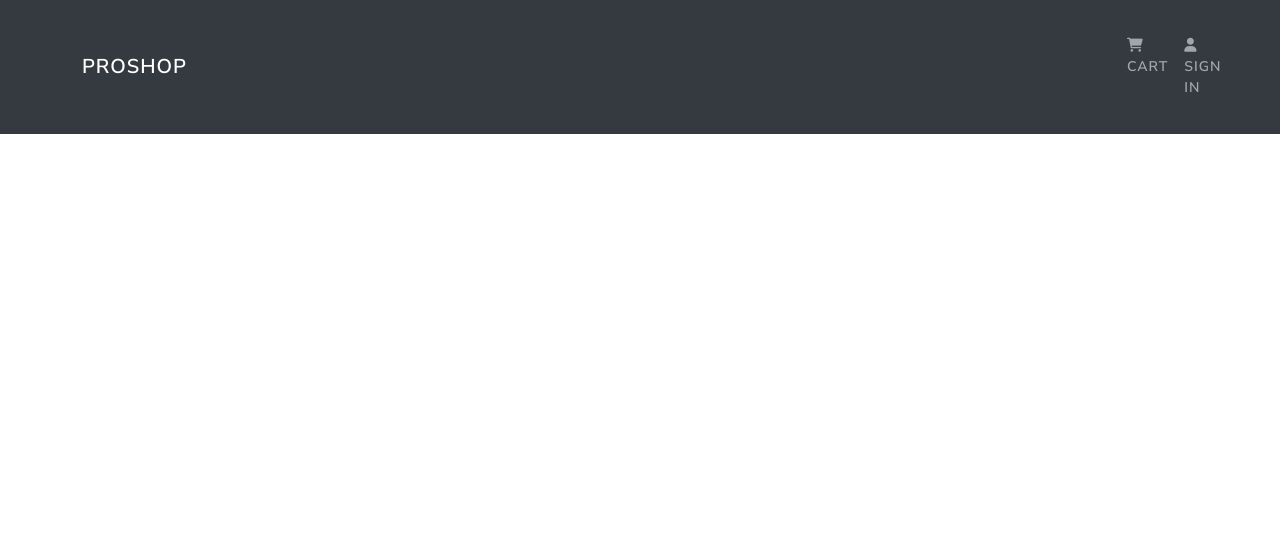
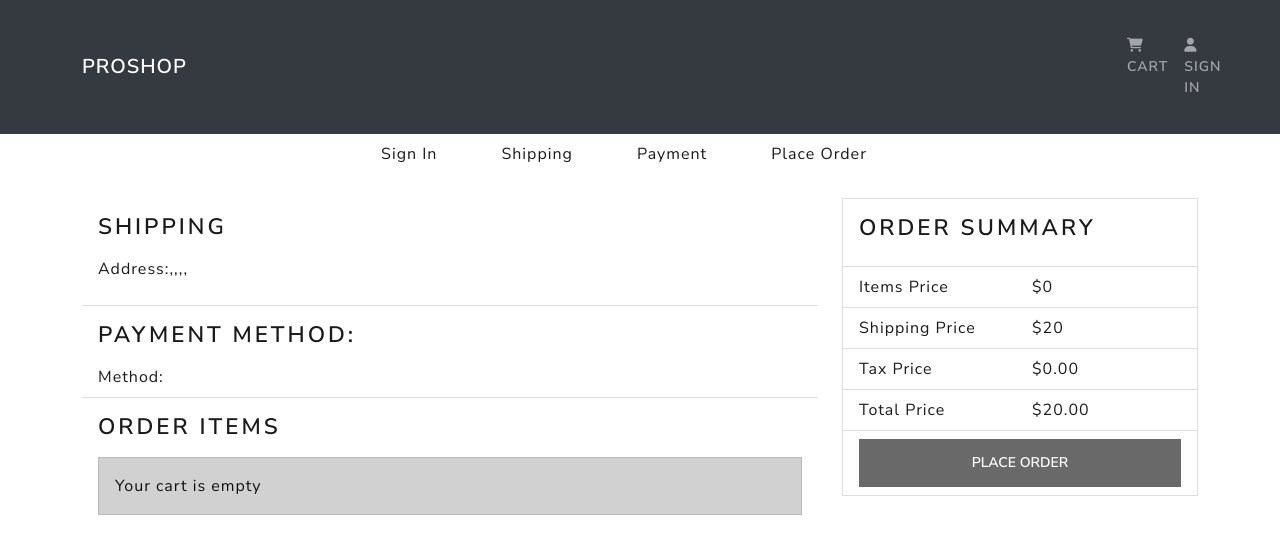
Before and after one commit to ramanadevara/Proshop, a React (Create React App) app in the folder frontend/: page /placeOrder in a window 1280 px wide. Shown: the top 554 px of the page. Built offline with nearby package versions, Linux system fonts and the light colour scheme.

Commit message:
adds place order screen

```diff
--- a/frontend/src/App.js
+++ b/frontend/src/App.js
@@ -1,7 +1,7 @@
 import React from "react"
 import Header from "./components/Header"
 import Footer from "./components/Footer"
-import { Container } from "react-bootstrap"
+import { Container, Placeholder } from "react-bootstrap"
 import HomeScreen from "./Screens/HomeScreen"
 import ProductScreen from "./Screens/ProductScreen"
 import { BrowserRouter as Router, Route, Routes } from "react-router-dom"
@@ -10,6 +10,8 @@ import LoginScreen from "./Screens/LoginScreen"
 import RegisterScreen from "./Screens/RegisterScreen"
 import ProfileScreen from "./Screens/ProfileScreen"
 import ShippingScreen from "./Screens/ShippingScreen"
+import PaymentScreen from "./Screens/PaymentScreen"
+import PlaceOrderScreen from "./Screens/PlaceOrderScreen"
 const App = () => {
   return (
     <Router>
@@ -25,6 +27,8 @@ const App = () => {
             <Route path='/register' element={<RegisterScreen />}></Route>
             <Route path='/profile' element={<ProfileScreen />}></Route>
             <Route path='/shipping' element={<ShippingScreen />}></Route>
+            <Route path='/payment' element={<PaymentScreen />}></Route>
+            <Route path='/placeOrder' element={<PlaceOrderScreen />}></Route>
           </Routes>
         </main>
       </Container>
--- a/frontend/src/Constants/cartConstants.js
+++ b/frontend/src/Constants/cartConstants.js
@@ -1,3 +1,4 @@
 export const CART_ADD_ITEM = "CART_ADD_ITEM"
 export const CART_REMOVE_ITEM = "CART_REMOVE_ITEM"
 export const CART_SAVE_SHIPPING_ADRESS = "CART_SAVE_SHIPPING_ADDRESS"
+export const CART_SAVE_PAYMENT_METHOD = "CART_SAVE_PAYMENT_METHOD"
--- a/frontend/src/Reducers/cartReducers.js
+++ b/frontend/src/Reducers/cartReducers.js
@@ -1,6 +1,7 @@
 import {
   CART_ADD_ITEM,
   CART_REMOVE_ITEM,
+  CART_SAVE_PAYMENT_METHOD,
   CART_SAVE_SHIPPING_ADRESS,
 } from "../Constants/cartConstants.js"
 
@@ -48,6 +49,12 @@ export const cartReducer = (
         ...state,
         shippingAddress: action.payload,
       }
+
+    case CART_SAVE_PAYMENT_METHOD:
+      return {
+        ...state,
+        paymentMethod: action.payload,
+      }
     default:
       return state
   }
--- /dev/null
+++ b/frontend/src/Screens/PaymentScreen.js
@@ -0,0 +1,54 @@
+import React from "react"
+import { useState } from "react"
+import {
+  Button,
+  Form,
+  FormControl,
+  FormGroup,
+  FormLabel,
+  Col,
+} from "react-bootstrap"
+import { useDispatch, useSelector } from "react-redux"
+import { useNavigate } from "react-router-dom"
+import { savePaymentMethod, saveShippingAddress } from "../actions/cartActions"
+import CheckoutSteps from "../components/CheckoutSteps"
+import FormContainer from "../components/FormContainer"
+const PaymentScreen = () => {
+  const [paymentMethod, setPaymentMethod] = useState("PayPal")
+
+  const dispatch = useDispatch()
+  const navigate = useNavigate()
+
+  const submitHandler = () => {
+    dispatch(savePaymentMethod(paymentMethod))
+    navigate("/placeorder")
+  }
+  return (
+    <FormContainer>
+      <CheckoutSteps step1 step2 step3 />
+      <h1>Payment</h1>
+      <Form onSubmit={submitHandler}>
+        <FormGroup>
+          <Form.Label>Select Method</Form.Label>
+          <Col>
+            <Form.Check
+              type='radio'
+              label='PayPal or Credit Card'
+              id='PayPal'
+              name='paymentMethod'
+              value='PayPal'
+              onChange={(e) => setPaymentMethod(e.target.value)}
+              checked
+            ></Form.Check>
+          </Col>
+        </FormGroup>
+
+        <Button type='submit' variant='primary' style={{ marginTop: "30px" }}>
+          Continue
+        </Button>
+      </Form>
+    </FormContainer>
+  )
+}
+
+export default PaymentScreen
--- /dev/null
+++ b/frontend/src/Screens/PlaceOrderScreen.js
@@ -0,0 +1,137 @@
+import React from "react"
+import {
+  Button,
+  Card,
+  Col,
+  Image,
+  ListGroup,
+  ListGroupItem,
+  Row,
+} from "react-bootstrap"
+import { useSelector } from "react-redux"
+import { Link } from "react-router-dom"
+import CheckoutSteps from "../components/CheckoutSteps"
+import Message from "../components/Message"
+
+const PlaceOrderScreen = () => {
+  const cart = useSelector((state) => state.cart)
+
+  cart.itemPrice = cart.cartItems.reduce(
+    (acc, item) => acc + item.price * item.qty,
+    0
+  )
+  cart.shippingPrice = cart.itemPrice > 50 ? 0 : 20
+  cart.taxPrice = Number(0.15 * cart.itemPrice).toFixed(2)
+  cart.totalPrice = Number(
+    Number(cart.itemPrice) + Number(cart.shippingPrice) + Number(cart.taxPrice)
+  ).toFixed(2)
+
+  const placeOrderHandler = () => {}
+  return (
+    <>
+      <CheckoutSteps step1 step2 step3 step4 />
+      <Row>
+        <Col md={8}>
+          <ListGroup variant='flush'>
+            <ListGroupItem>
+              <h2>Shipping</h2>
+              <p>
+                <strong>Address:</strong>
+                {cart.shippingAddress.address},{cart.shippingAddress.city},
+                {cart.shippingAddress.postalCode},{cart.shippingAddress.country}
+                ,
+              </p>
+            </ListGroupItem>
+            <ListGroupItem>
+              <h2>Payment Method:</h2>
+              <strong>Method:</strong>
+              {cart.paymentMethod}
+            </ListGroupItem>
+            <ListGroupItem>
+              <h2>Order Items</h2>
+              {cart.cartItems.length === 0 ? (
+                <Message>Your cart is empty</Message>
+              ) : (
+                <ListGroup variant='flush'>
+                  {cart.cartItems.map((item, index) => (
+                    <ListGroupItem key={index}>
+                      <Row>
+                        <Col md={1}>
+                          <Image
+                            src={item.image}
+                            alt={item.name}
+                            fluid
+                            rounded
+                          />
+                        </Col>
+                        <Col>
+                          <Link to={`/product/${item.product}`}>
+                            {item.name}
+                          </Link>
+                        </Col>
+                        <Col md={4}>
+                          {item.qty} x {item.price} = ${item.qty * item.price}
+                        </Col>
+                      </Row>
+                    </ListGroupItem>
+                  ))}
+                </ListGroup>
+              )}
+            </ListGroupItem>
+          </ListGroup>
+        </Col>
+        <Col md={4}>
+          <Card>
+            <ListGroup variant='flush'>
+              <ListGroupItem>
+                <h2>Order Summary</h2>
+              </ListGroupItem>
+
+              <ListGroupItem>
+                <Row>
+                  <Col>Items Price</Col>
+                  <Col>${cart.itemPrice}</Col>
+                </Row>
+              </ListGroupItem>
+
+              <ListGroupItem>
+                <Row>
+                  <Col>Shipping Price</Col>
+                  <Col>${cart.shippingPrice}</Col>
+                </Row>
+              </ListGroupItem>
+
+              <ListGroupItem>
+                <Row>
+                  <Col>Tax Price</Col>
+                  <Col>${cart.taxPrice}</Col>
+                </Row>
+              </ListGroupItem>
+
+              <ListGroupItem>
+                <Row>
+                  <Col>Total Price</Col>
+                  <Col>${cart.totalPrice}</Col>
+                </Row>
+              </ListGroupItem>
+
+              <ListGroupItem>
+                <Button
+                  type='button'
+                  className='btn-block'
+                  disabled={cart.cartItems.length === 0}
+                  onClick={placeOrderHandler}
+                  style={{ width: "100%" }}
+                >
+                  Place Order
+                </Button>
+              </ListGroupItem>
+            </ListGroup>
+          </Card>
+        </Col>
+      </Row>
+    </>
+  )
+}
+
+export default PlaceOrderScreen
--- a/frontend/src/Screens/ShippingScreen.js
+++ b/frontend/src/Screens/ShippingScreen.js
@@ -10,6 +10,7 @@ import {
 import { useDispatch, useSelector } from "react-redux"
 import { useNavigate } from "react-router-dom"
 import { saveShippingAddress } from "../actions/cartActions"
+import CheckoutSteps from "../components/CheckoutSteps"
 import FormContainer from "../components/FormContainer"
 const ShippingScreen = () => {
   const { shippingAddress } = useSelector((state) => state.cart)
@@ -26,6 +27,7 @@ const ShippingScreen = () => {
   }
   return (
     <FormContainer>
+      <CheckoutSteps step1 step2 />
       <h1>Shipping</h1>
       <Form onSubmit={submitHandler}>
         <FormGroup controlId='address'>
--- a/frontend/src/actions/cartActions.js
+++ b/frontend/src/actions/cartActions.js
@@ -2,6 +2,7 @@ import axios from "axios"
 import {
   CART_ADD_ITEM,
   CART_REMOVE_ITEM,
+  CART_SAVE_PAYMENT_METHOD,
   CART_SAVE_SHIPPING_ADRESS,
 } from "../Constants/cartConstants"
 
@@ -42,3 +43,12 @@ export const saveShippingAddress = (data) => async (dispatch) => {
 
   localStorage.setItem("shippingAddress", JSON.stringify(data))
 }
+
+export const savePaymentMethod = (data) => async (dispatch) => {
+  dispatch({
+    type: CART_SAVE_PAYMENT_METHOD,
+    payload: data,
+  })
+
+  localStorage.setItem("paymentMethod", JSON.stringify(data))
+}
--- /dev/null
+++ b/frontend/src/components/CheckoutSteps.js
@@ -0,0 +1,52 @@
+import React from "react"
+import { Nav, NavItem } from "react-bootstrap"
+import { LinkContainer } from "react-router-bootstrap"
+import { NavLink } from "react-router-dom"
+
+const CheckoutSteps = ({ step1, step2, step3, step4 }) => {
+  return (
+    <Nav className='justify-content-center mb-4'>
+      <NavItem>
+        {step1 ? (
+          <LinkContainer to={"/login"}>
+            <Nav.Link>Sign In</Nav.Link>
+          </LinkContainer>
+        ) : (
+          <Nav.Link disabled>Sign In</Nav.Link>
+        )}
+      </NavItem>
+
+      <NavItem>
+        {step2 ? (
+          <LinkContainer to={"/shipping"}>
+            <Nav.Link>Shipping</Nav.Link>
+          </LinkContainer>
+        ) : (
+          <Nav.Link disabled>Shipping</Nav.Link>
+        )}
+      </NavItem>
+
+      <NavItem>
+        {step3 ? (
+          <LinkContainer to={"/payment"}>
+            <Nav.Link>Payment</Nav.Link>
+          </LinkContainer>
+        ) : (
+          <Nav.Link disabled>Payment</Nav.Link>
+        )}
+      </NavItem>
+
+      <NavItem>
+        {step4 ? (
+          <LinkContainer to={"/placeorder"}>
+            <Nav.Link>Place Order</Nav.Link>
+          </LinkContainer>
+        ) : (
+          <Nav.Link disabled>Place Order</Nav.Link>
+        )}
+      </NavItem>
+    </Nav>
+  )
+}
+
+export default CheckoutSteps
--- a/frontend/src/store.js
+++ b/frontend/src/store.js
@@ -34,6 +34,10 @@ const userInfoFromStorage = localStorage.getItem("userInfo")
 const shippingAddressFromStorage = localStorage.getItem("shippingAddress")
   ? JSON.parse(localStorage.getItem("shippingAddress"))
   : {}
+
+const paymentMethodFromStorage = localStorage.getItem("paymentMethod")
+  ? JSON.parse(localStorage.getItem("paymentMethod"))
+  : ""
 const initialState = {
   cart: {
     cartItems: cartItemsFromStorage,
```
